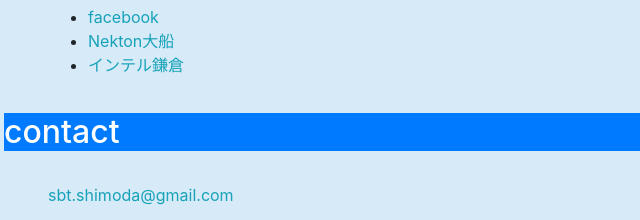
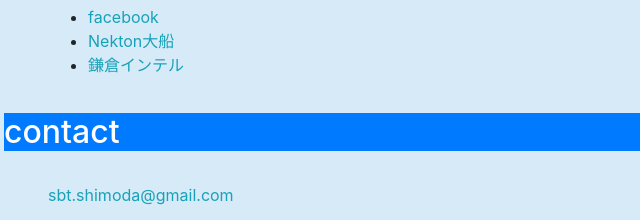
Before and after one commit to shimodash/Myms-tech, a plain HTML site: page index.html in a window 1280 px wide. Shown: the part 1308-1528 px from the top of the page, 0-640 px from the left. Drawn offline with Linux system fonts and the light colour scheme.

Commit message:
team namge change

```diff
--- a/index.html
+++ b/index.html
@@ -177,7 +177,7 @@
   <ul>
   <li><a href="https://www.facebook.com/mymstech" class="text-info">facebook</a></li>
   <li><a href="http://www.nespa-ad.co.jp/nekton/" class="text-info">Nekton大船</a></li>
-  <li><a href="https://kamakura-inter.com/" class="text-info">インテル鎌倉</a></li>
+  <li><a href="https://kamakura-inter.com/" class="text-info">鎌倉インテル</a></li>
   </ul>
   </div>
 
```
